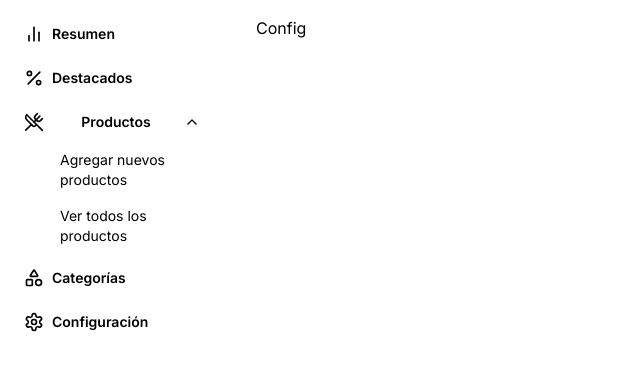
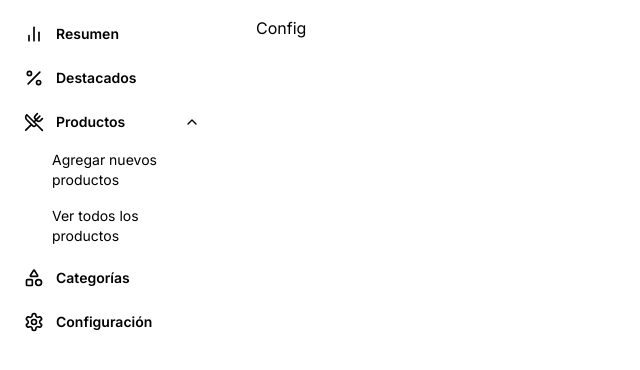
Before and after one commit to CristianTapia/dashboard, a Next.js app: page /dashboard/configuracion in a window 1280 px wide. Both pictures are taken after a click on the button "Productos". Shown: the top 370 px of the page, without its empty margins (0-640 px from the left). Built offline with nearby package versions, Linux system fonts and the light colour scheme.

Commit message:
Improving design for collapsible menu

```diff
--- a/app/dashboard/layout.tsx
+++ b/app/dashboard/layout.tsx
@@ -1,6 +1,6 @@
 "use client";
 
-import DashboardButton from "../ui/DashboardButton";
+import DashboardNavButton from "../ui/DashboardNavButton";
 import CollapsibleNavButton from "../ui/CollapsibleNavButton";
 import { ChartNoAxesColumn, Percent, UtensilsCrossed, Shapes, Settings } from "lucide-react";
 
@@ -10,14 +10,11 @@ export default function DashboardLayout({ children }: { children: React.ReactNod
   return (
     <div className="flex gap-4">
       {/* Sidebar */}
-      <aside
-        className="w-[clamp(14rem,22vw,10rem)] shrink-0
-                     sticky top-0 h-[100dvh] overflow-auto bg-[var(--color-foreground)]"
-      >
+      <aside className="w-[clamp(14rem,22vw,10rem)] shrink-0 sticky top-0 h-[100dvh] overflow-auto bg-[var(--color-foreground)]">
         <nav>
           <ul className="gap-2 flex flex-col p-4">
-            <DashboardButton icon={<ChartNoAxesColumn size={iconSize} />} name="Resumen" href="/dashboard" />
-            <DashboardButton icon={<Percent size={iconSize} />} name="Destacados" href="/dashboard/destacados" />
+            <DashboardNavButton icon={<ChartNoAxesColumn size={iconSize} />} name="Resumen" href="/dashboard" />
+            <DashboardNavButton icon={<Percent size={iconSize} />} name="Destacados" href="/dashboard/destacados" />
 
             <CollapsibleNavButton
               icon={<UtensilsCrossed size={iconSize} />}
@@ -28,8 +25,12 @@ export default function DashboardLayout({ children }: { children: React.ReactNod
                 { href: "/dashboard/productos", label: "Ver todos los productos" },
               ]}
             />
-            <DashboardButton icon={<Shapes size={iconSize} />} name="Categorías" href="/dashboard/categorias" />
-            <DashboardButton icon={<Settings size={iconSize} />} name="Configuración" href="/dashboard/configuracion" />
+            <DashboardNavButton icon={<Shapes size={iconSize} />} name="Categorías" href="/dashboard/categorias" />
+            <DashboardNavButton
+              icon={<Settings size={iconSize} />}
+              name="Configuración"
+              href="/dashboard/configuracion"
+            />
           </ul>
         </nav>
       </aside>
--- a/app/ui/CollapsibleNavButton.tsx
+++ b/app/ui/CollapsibleNavButton.tsx
@@ -16,7 +16,7 @@ export default function CollapsibleNavButton({
 }: {
   icon: React.ReactNode;
   label: string;
-  baseHref: string; // ej: "/dashboard/productos"
+  baseHref: string;
   items: SubItem[];
   defaultOpen?: boolean;
 }) {
@@ -25,32 +25,34 @@ export default function CollapsibleNavButton({
   const panelId = useId();
 
   return (
+    // ✅ que sea <li> y ocupe todo el ancho
     <li className="select-none">
       <button
         type="button"
         onClick={() => setOpen((o) => !o)}
         aria-expanded={open}
         aria-controls={panelId}
+        // ✅ mismo layout que tus otros ítems: columna fija para el ícono, texto, caret
         className="w-full flex items-center gap-2 p-2 rounded-xl hover:bg-[var(--color-selected)]"
       >
         <span className="pr-1">{icon}</span>
-        <span className="flex-1 text-sm font-semibold">{label}</span>
-        <ChevronDown className={`h-4 w-4 transition-transform ${open ? "rotate-180" : "rotate-0"}`} />
+        <span className="text-sm font-semibold">{label}</span>
+        <ChevronDown className={`h-4 w-4 ml-auto transition-transform ${open ? "rotate-180" : ""}`} />
       </button>
 
-      <ul id={panelId} hidden={!open} className="mt-1 pl-9 pr-2 space-y-1">
+      {/* subitems alineados debajo del texto (20px icono + 8px gap = 28px) */}
+      <ul id={panelId} hidden={!open} className="mt-1 pl-[28px] pr-2 space-y-1">
         {items.map((it) => {
           const active = pathname === it.href;
           return (
             <li key={it.href}>
               <Link
                 href={it.href}
-                className={`block rounded-lg px-2 py-1.5 text-sm
-                  ${
-                    active
-                      ? "bg-[var(--color-selected)] font-medium"
-                      : "text-[var(--color-category)] hover:bg-[var(--color-selected)]"
-                  }`}
+                className={`block rounded-lg px-2 py-1.5 text-sm ${
+                  active
+                    ? "bg-[var(--color-selected)] font-medium"
+                    : "text-[var(--color-category)] hover:bg-[var(--color-selected)]"
+                }`}
               >
                 {it.label}
               </Link>
--- a/app/ui/DashboardButton.tsx
+++ b/app/ui/DashboardNavButton.tsx
@@ -1,20 +1,20 @@
 import Link from "next/link";
 import React from "react";
 
-type DashboardButtonProps = {
+type DashboardNavButtonProps = {
   href: string;
   name: string;
   icon: React.ReactNode;
 };
 
-export default function DashboardButton({ href, name, icon }: DashboardButtonProps) {
+export default function DashboardNavButton({ href, name, icon }: DashboardNavButtonProps) {
   return (
     <li>
       <Link
         href={href}
         className="flex p-2 rounded-xl font-semibold text-sm hover:bg-[var(--color-selected)] items-center"
       >
-        <div className="pr-2">{icon}</div>
+        <div className="pr-3">{icon}</div>
         <div>{name}</div>
       </Link>
     </li>
```
